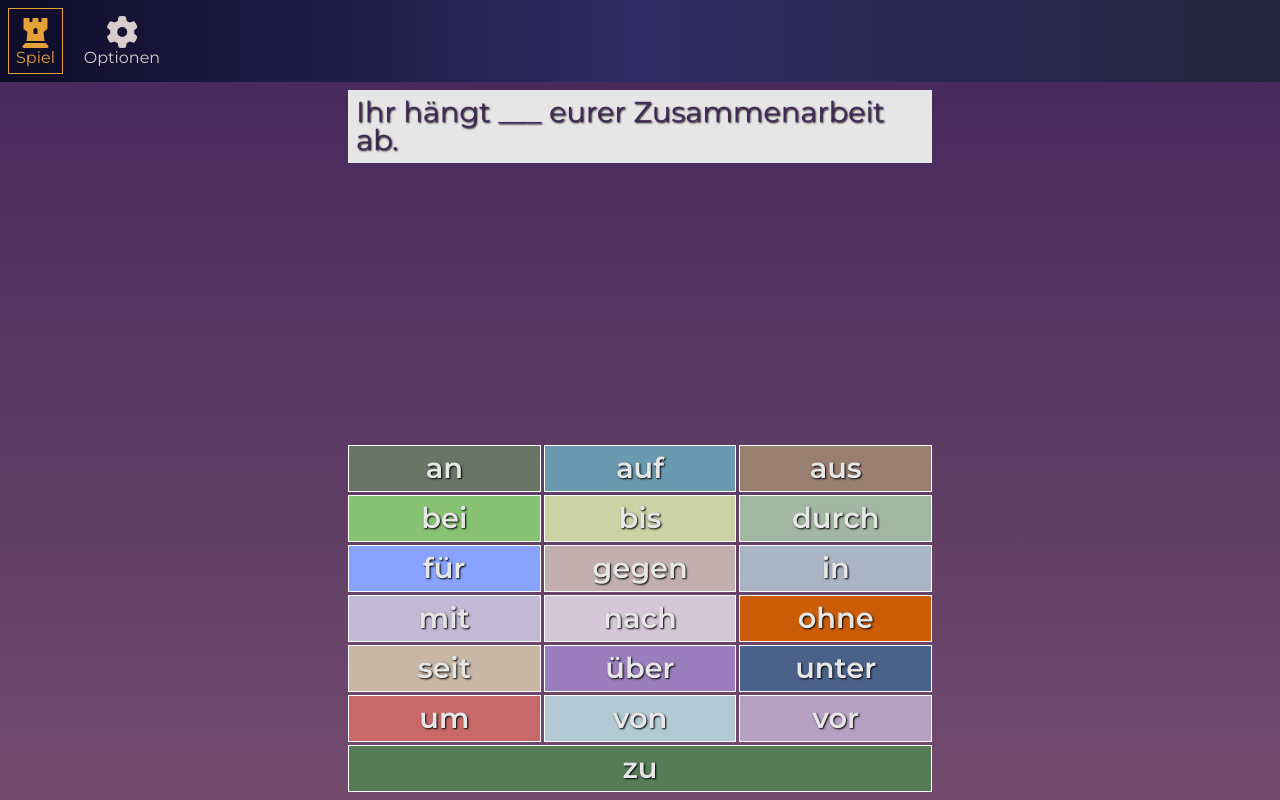
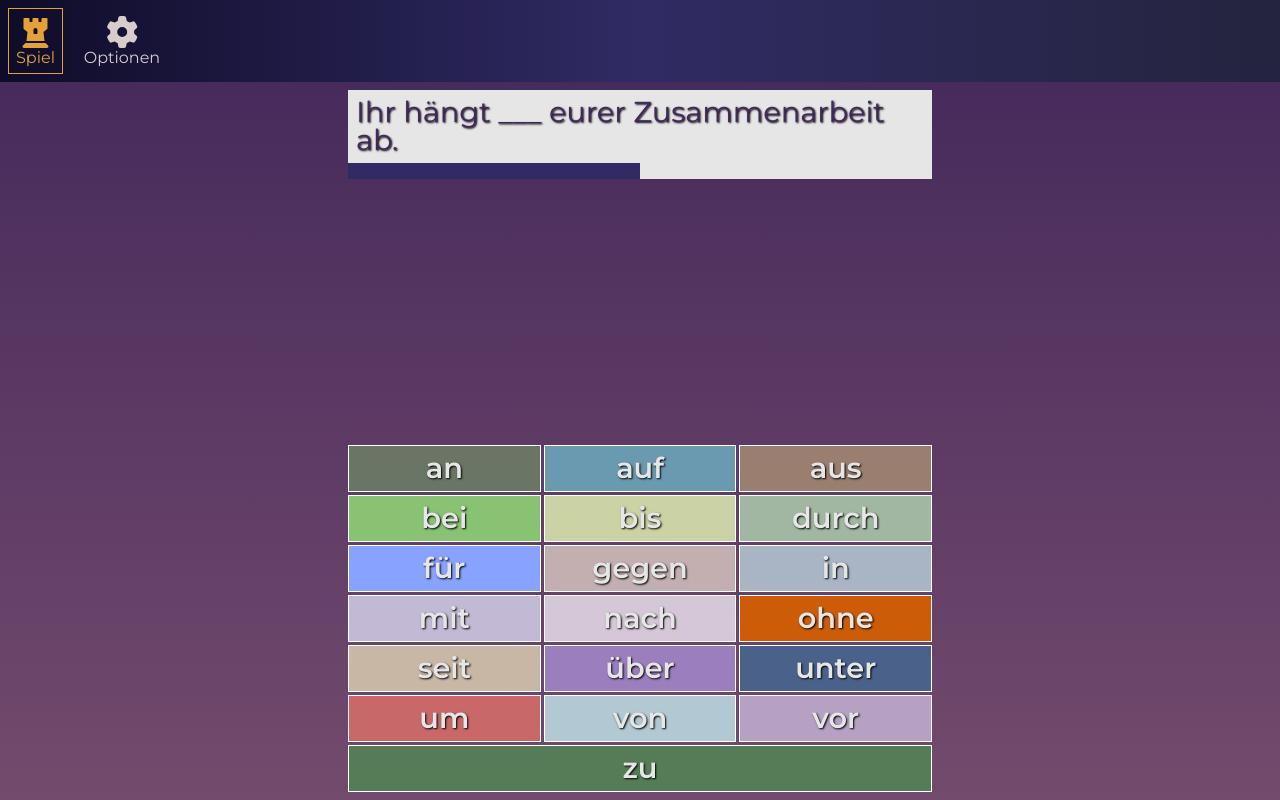
Before and after one commit to thegroosalugg/Geschwindigkeitsbegrenzung, a React (Vite) app: page / in a window 1280 px wide. Built offline with nearby package versions, Linux system fonts and the light colour scheme.

Commit message:
component structure updated

```diff
--- a/src/components/quiz/Quiz.module.css
+++ b/src/components/quiz/Quiz.module.css
@@ -1,11 +1,6 @@
-.quiz {
-  flex: 1;
-  display: flex;
-  flex-direction: column;
-  align-items: center;
-
 .question {
   flex: 1;
+  align-self: center;
   padding: 0.5rem;
   max-width: 600px;
 
@@ -16,9 +11,27 @@
     text-shadow: 1px 1px 2px #000;
     background: #e6e6e6;
   }
+
+  progress {
+    width: 100%;
+    appearance: none;
+
+    &::-webkit-progress-bar {
+      background-color: #e6e6e6;
+    }
+
+    &::-webkit-progress-value {
+      background-color: #302b63;
+    }
+
+    &::-moz-progress-bar {
+      background-color: #302b63;
+    }
+  }
 }
 
 .answers {
+  align-self: center;
   display: flex;
   flex-wrap: wrap;
   justify-content: center;
@@ -37,4 +50,3 @@
     cursor: pointer;
   }
 }
-}
--- a/src/components/quiz/Quiz.tsx
+++ b/src/components/quiz/Quiz.tsx
@@ -1,23 +1,34 @@
-import { prepositions } from '@/data/prepositions';
-import { sentences } from '@/data/sentences';
+import { userChoices } from '@/data/userChoices';
+import { quizItems } from '@/data/quizItems';
 import rand from '@/util/rand';
 import css from './Quiz.module.css';
 
+let quizPool = [...quizItems];
+
 export default function Quiz() {
-  const randomIndex = rand(0, sentences.length);
+  const randomIndex = rand(0, quizPool.length);
+  const [randomQuestion] = quizPool.splice(randomIndex, 1);
+
+  if (quizPool.length === 0) {
+    quizPool = [...quizItems];
+  }
+
+  console.log(randomQuestion);
+  console.log(quizItems.length, quizPool.length);
 
   return (
-    <section className={css['quiz']}>
+    <>
       <div className={css['question']}>
-        <h1>{sentences[randomIndex].q}</h1>
+        <h1>{randomQuestion.q}</h1>
+        <progress value={5} max={10} />
       </div>
       <ul className={css['answers']}>
-        {prepositions.map(({ ans, background }) => (
+        {userChoices.map(({ ans, background }) => (
           <li key={ans} style={{ background }}>
             {ans}
           </li>
         ))}
       </ul>
-    </section>
+    </>
   );
 }
--- a/src/data/sentences.ts
+++ b/src/data/quizItems.ts
@@ -1,4 +1,4 @@
-export const sentences = [
+export const quizItems = [
   {
     id: '1',
     q: 'Ich hänge ___ meiner Entscheidung ab.',
--- a/src/data/prepositions.ts
+++ b/src/data/userChoices.ts
@@ -1,4 +1,4 @@
-export const prepositions = [
+export const userChoices = [
   { ans: 'an',    background: '#697565' }, // at, on
   { ans: 'auf',   background: '#6A9AB0' }, // on, upon
   { ans: 'aus',   background: '#9A7E6F' }, // from, out of
```
Lines whose indentation alone changed are shown as unchanged.
